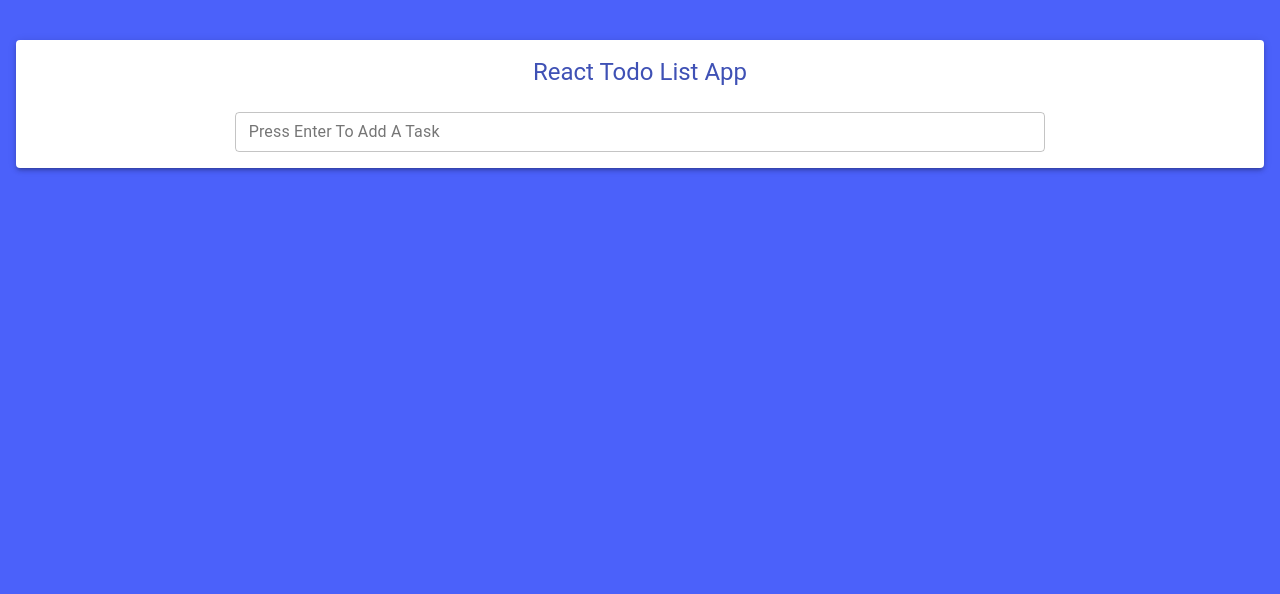
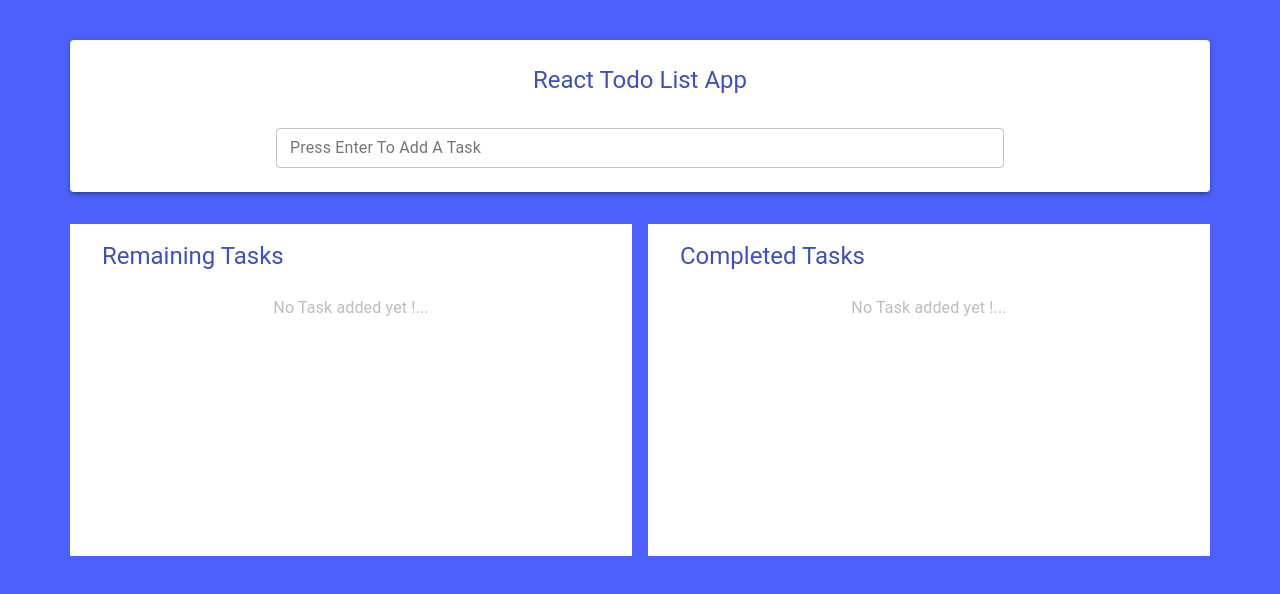
Before and after one commit to sai-sreekhar/todolist-frontend, a React (Create React App) app in the folder react-todolistapp/: page / in a window 1280 px wide. Shown: the top 594 px of the page. Built offline with nearby package versions, Linux system fonts and the light colour scheme.

Commit message:
feat: added updating and deleting tasks

```diff
--- a/react-todolistapp/src/components/FormComponent.jsx
+++ b/react-todolistapp/src/components/FormComponent.jsx
@@ -1,26 +1,64 @@
 import React, { useState } from "react";
 import {
+  Avatar,
   Box,
   Grid,
+  IconButton,
+  List,
+  ListItem,
+  ListItemAvatar,
+  ListItemSecondaryAction,
+  ListItemText,
   makeStyles,
   Paper,
   TextField,
   Typography,
 } from "@material-ui/core";
-import { indigo } from "@material-ui/core/colors";
+import { green, grey, indigo, red } from "@material-ui/core/colors";
+import DoneOutlineOutlinedIcon from "@material-ui/icons/DoneOutlineOutlined";
+import DeleteForeverIcon from "@material-ui/icons/DeleteForever";
 
 const useStyles = makeStyles((theme) => ({
   container: {
-    margin: theme.spacing(3, 0, 2, 0),
+    maxWidth: "1140px",
+    margin: "24px auto",
     padding: theme.spacing(2),
   },
   formContainer: {
-    padding: theme.spacing(2),
+    padding: theme.spacing(3),
   },
   heading: {
     textAlign: "center",
     color: indigo[500],
-    marginBottom: theme.spacing(3),
+    marginBottom: theme.spacing(4),
+  },
+  secondColumn: {
+    margin: theme.spacing(4, 0, 3, 0),
+  },
+  ListContainer: {
+    background: "white",
+    padding: theme.spacing(2),
+    minHeight: "300px",
+    height: "auto",
+  },
+  emptyMsg: {
+    textAlign: "center",
+    color: grey[400],
+    marginTop: theme.spacing(3),
+  },
+
+  ListContainerTitle: {
+    paddingLeft: theme.spacing(2),
+    marginBottom: theme.spacing(1),
+    color: indigo[500],
+  },
+  remainTaskAvatar: {
+    backgroundColor: indigo["A400"],
+    color: "white",
+  },
+  completeTaskAvatar: {
+    backgroundColor: green[600],
+    color: "white",
   },
 }));
 
@@ -29,16 +67,73 @@ export default function FormComponent() {
   const [inputData, setInputData] = useState("");
   const [inputError, setInputError] = useState("");
 
+  const [remainingTaskList, setRemainingTaskList] = useState([]);
+  const [completedTaskList, setCompletedTaskList] = useState([
+    // { id: Math.random(), title: "day of tthe task", currentTime: "12:30 pm" },
+  ]);
+
   const handleSubmit = (e) => {
     e.preventDefault();
     console.log("Form submitted");
+
+    if (inputData.length > 5 && inputData !== "") {
+      const taskList = {
+        id: Math.random(),
+        title: inputData,
+      };
+
+      const list = [...remainingTaskList];
+      list.push(taskList);
+
+      //updating the task list
+      setRemainingTaskList(list);
+      setInputData("");
+    }
   };
 
   const handleOnChange = ({ target }) => {
     target.value.length <= 5
-      ? setInputError("Task atleast have 5 character")
+      ? setInputError("Task should have atleast have 5 character")
       : setInputError("");
     setInputData(target.value);
+  };
+
+  const handleCheck = (id) => {
+    const intial = [...remainingTaskList];
+    const intialCompleteTask = [...completedTaskList];
+    const currentTime = getCurrentTime(new Date());
+
+    const Index = intial.findIndex((item) => item.id === id);
+    // currentTime
+    remainingTaskList[Index].currentTime = currentTime;
+    intialCompleteTask.push(remainingTaskList[Index]);
+
+    //deleting item from remaining
+    const updatedRemainingTask = intial.filter((item) => item.id !== id);
+
+    //update the complete task state.
+    setRemainingTaskList(updatedRemainingTask);
+    setCompletedTaskList(intialCompleteTask);
+  };
+
+  const handleDelete = (id) => {
+    const intial = [...remainingTaskList];
+    const updated = intial.filter((item) => item.id !== id);
+    setRemainingTaskList(updated);
+  };
+
+  const getCurrentTime = (date) => {
+    let hour = date.getHours();
+    let minutes = date.getMinutes();
+    let amPm = hour >= 12 ? "pm" : "am";
+
+    //formaiitng  date 12:30 pm
+    hour = hour % 12;
+    hour = hour ? hour : 12; // the hour "0" should be 12
+    minutes = minutes < 10 ? "0" + minutes : minutes;
+
+    let currentTime = hour + ":" + minutes + amPm;
+    return currentTime;
   };
 
   return (
@@ -69,6 +164,77 @@ export default function FormComponent() {
             </form>
           </Paper>
         </Grid>
+
+        {/* task grid container */}
+        <Grid item xs={12} className={classes.secondColumn}>
+          <Grid container spacing={2}>
+            <Grid item xs={12} sm={6} lg={6}>
+              <List className={classes.ListContainer} dense={true}>
+                <Typography className={classes.ListContainerTitle} variant="h5">
+                  Remaining Tasks
+                </Typography>
+                {/* //mapping remaining list task  */}
+                {remainingTaskList.length > 0 ? (
+                  remainingTaskList.map((item, i) => (
+                    <ListItem key={i}>
+                      <ListItemAvatar>
+                        <Avatar className={classes.remainTaskAvatar}>
+                          {item.title[0]}
+                        </Avatar>
+                      </ListItemAvatar>
+                      <ListItemText primary={item.title} />
+                      <ListItemSecondaryAction>
+                        <IconButton
+                          style={{ color: green[500] }}
+                          onClick={() => handleCheck(item.id)}
+                        >
+                          <DoneOutlineOutlinedIcon />
+                        </IconButton>
+                        <IconButton
+                          style={{ color: red[600] }}
+                          onClick={() => handleDelete(item.id)}
+                        >
+                          <DeleteForeverIcon />
+                        </IconButton>
+                      </ListItemSecondaryAction>
+                    </ListItem>
+                  ))
+                ) : (
+                  <Typography className={classes.emptyMsg}>
+                    No Task added yet !...
+                  </Typography>
+                )}
+              </List>
+            </Grid>
+            <Grid item xs={12} sm={6} lg={6}>
+              <List className={classes.ListContainer} dense={true}>
+                <Typography className={classes.ListContainerTitle} variant="h5">
+                  Completed Tasks
+                </Typography>
+                {/* //mapping completeTaskAvatar list task  */}
+                {completedTaskList.length > 0 ? (
+                  completedTaskList.map((item, i) => (
+                    <ListItem key={i}>
+                      <ListItemAvatar>
+                        <Avatar className={classes.completeTaskAvatar}>
+                          {item.title[0]}
+                        </Avatar>
+                      </ListItemAvatar>
+                      <ListItemText
+                        primary={item.title}
+                        secondary={item.currentTime}
+                      />
+                    </ListItem>
+                  ))
+                ) : (
+                  <Typography className={classes.emptyMsg}>
+                    No Task added yet !...
+                  </Typography>
+                )}
+              </List>
+            </Grid>
+          </Grid>
+        </Grid>
       </Grid>
     </Box>
   );
```
